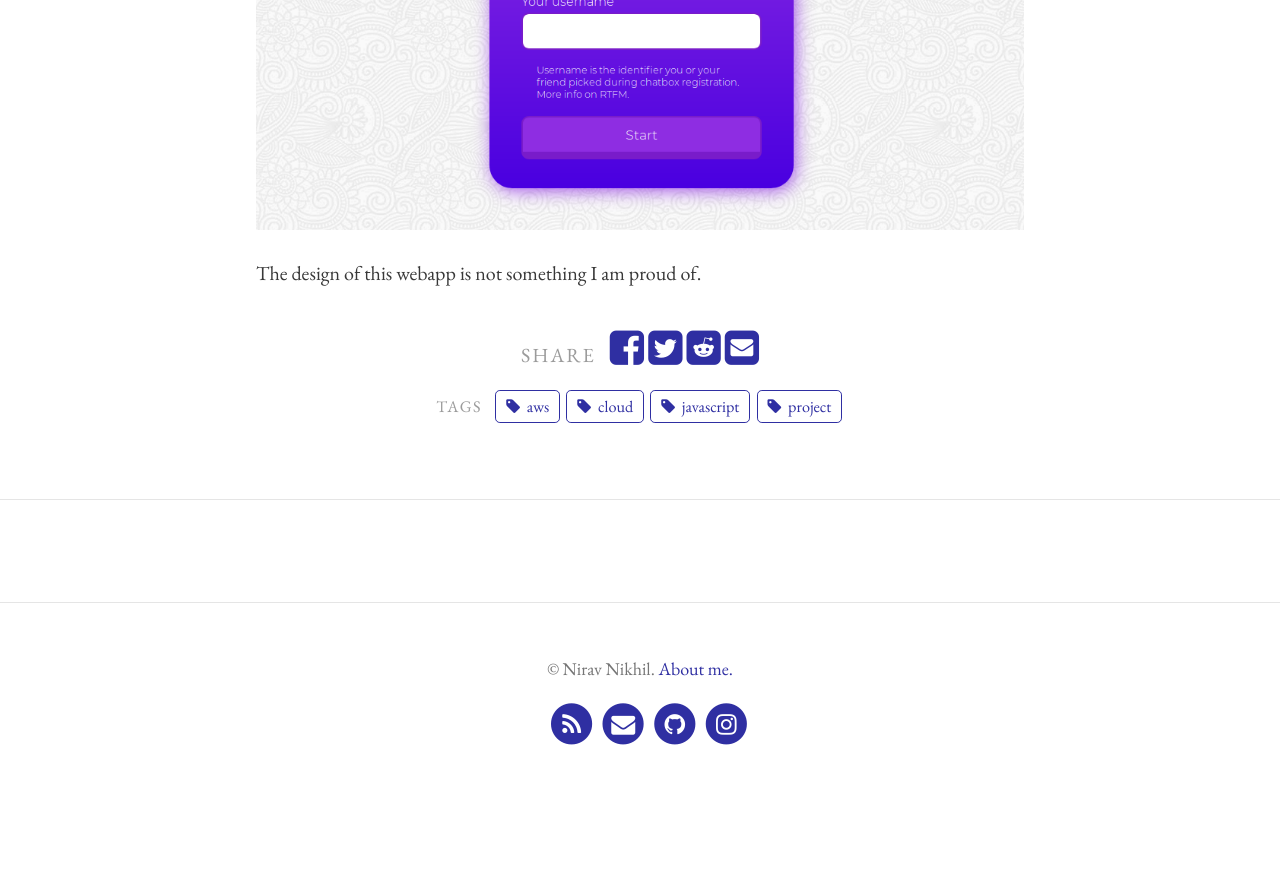
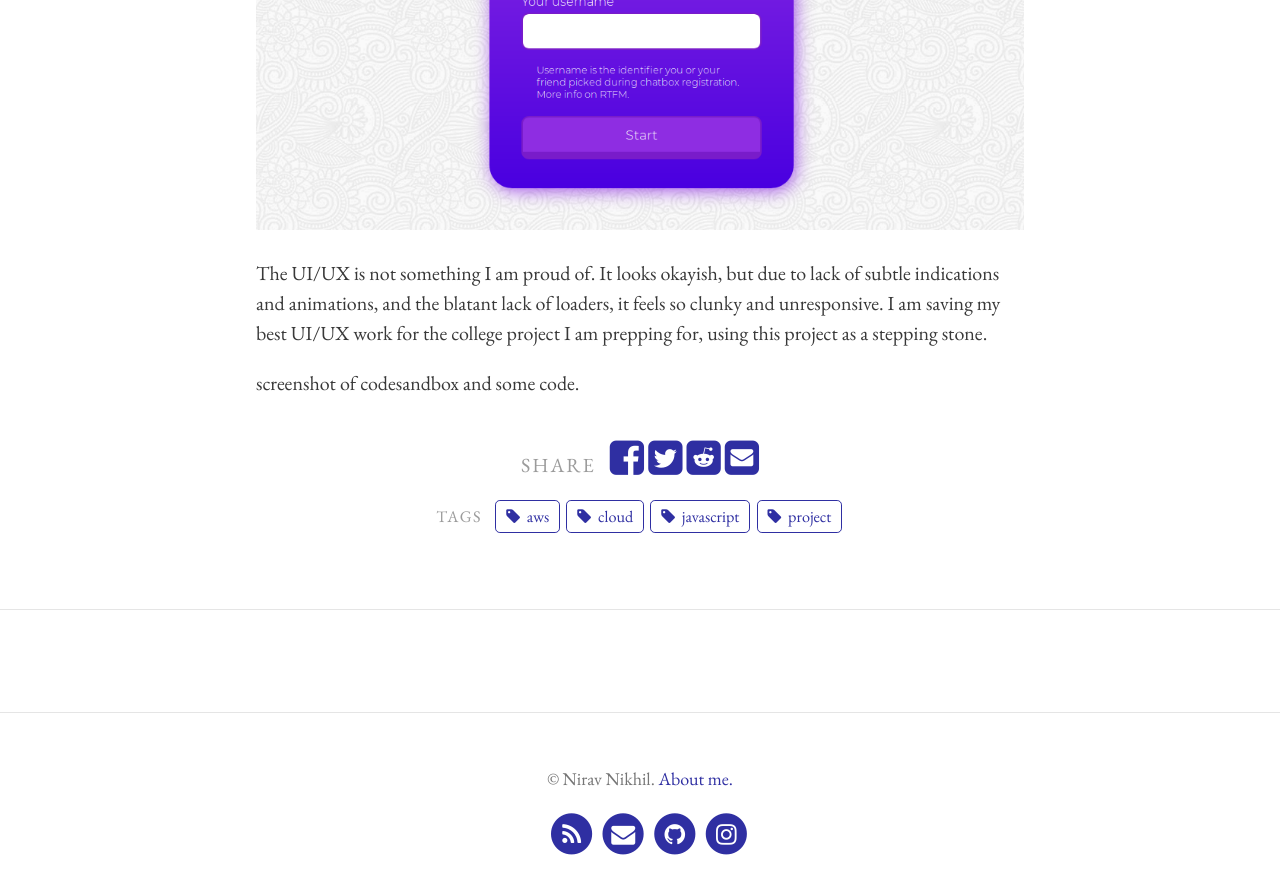
Before and after one commit to niravcodes/niravcodes.github.io, a Jekyll site: the page built from _portfolio/humbird.md, in a window 1280 px wide and 900 px high, scrolled down 1878 px. Shown: the top 894 px of the window. Built offline with Jekyll 4.4.1, drawn with Linux system fonts in a browser that asks for light colours; comment, search, counter and statistics services are not loaded; before the commit the page ends 2695 px from its top, so only the background shows below that.

Commit message:
Update from Forestry.io - Updated humbird.md

```diff
--- a/_portfolio/humbird.md
+++ b/_portfolio/humbird.md
@@ -38,4 +38,6 @@ On visiting <chatroom>.nirab.me, you are greeted with a login page. You type in
 
 ![](https://nirav.com.np/assets/img/sshot-2.png)
 
-The design of this webapp is not something I am proud of.
+The UI/UX is not something I am proud of. It looks okayish, but due to lack of subtle indications and animations, and the blatant lack of loaders, it feels so clunky and unresponsive. I am saving my best UI/UX work for the college project I am prepping for, using this project as a stepping stone.
+
+screenshot of codesandbox and some code.
```
